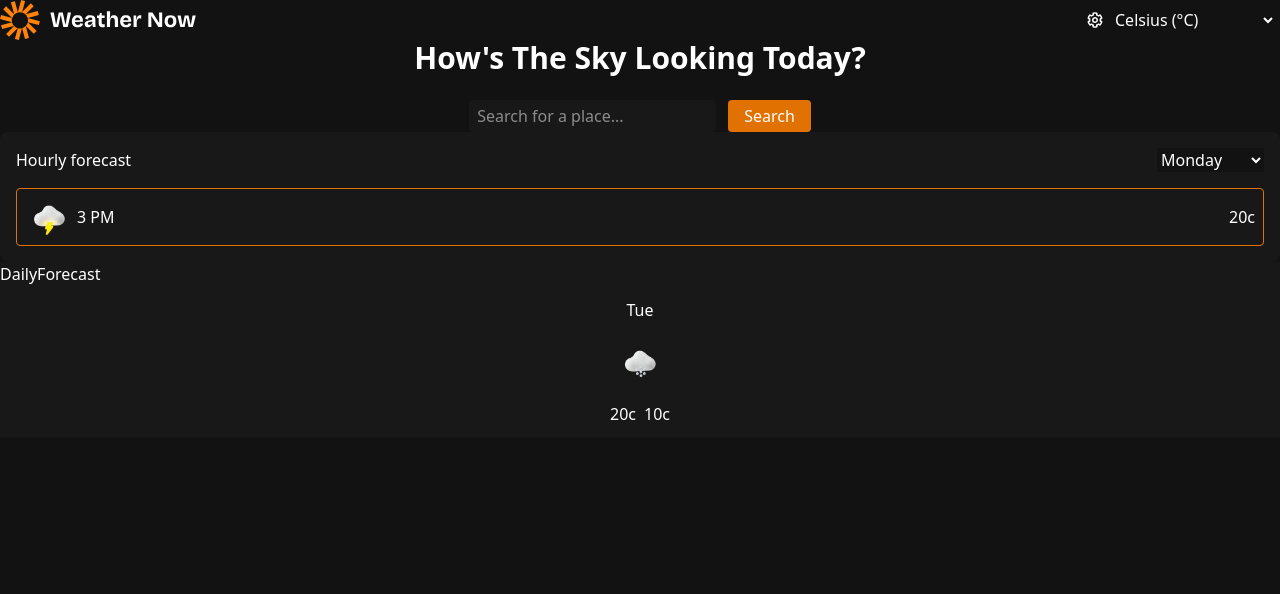
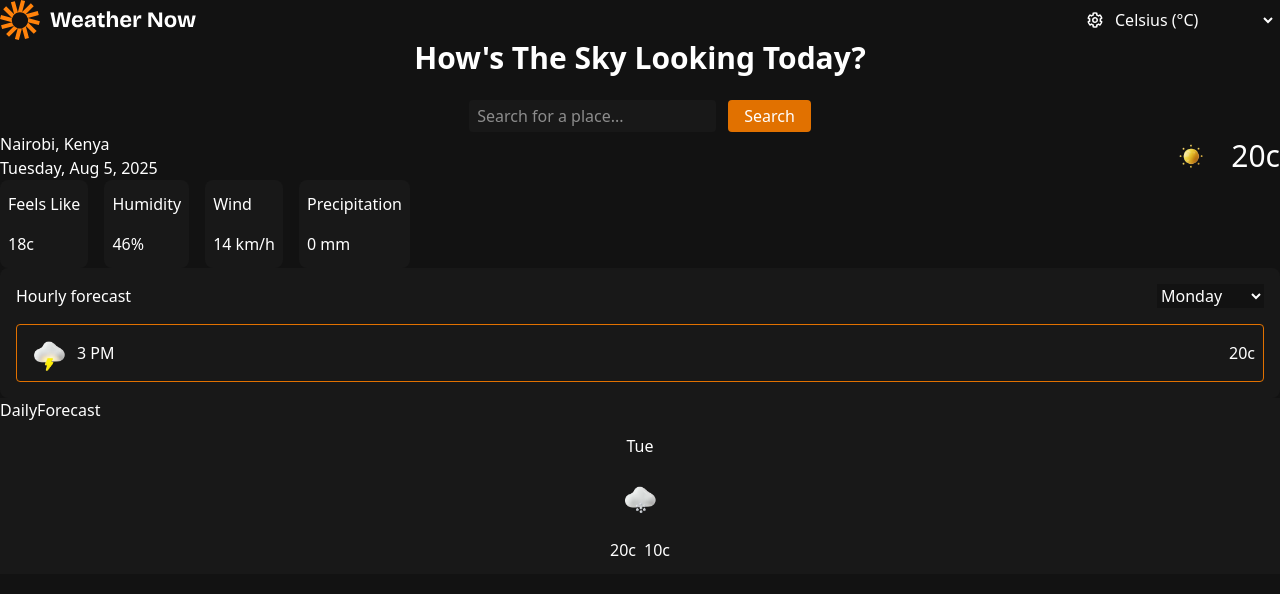
Before and after one commit to chegebrian/weatherApp, a React (Vite) app: page / in a window 1280 px wide. Shown: the top 594 px of the page. Built offline with nearby package versions, Linux system fonts and the light colour scheme.

Commit message:
create the app skeleton

```diff
--- a/src/App.jsx
+++ b/src/App.jsx
@@ -1,14 +1,18 @@
 import React from "react";
 import Header from "./components/Header";
 import Hero from "./components/Hero";
-import Forecast from "./components/Forecast";
+import Forecast from "./components/HourlyForecast";
 import DailyForecast from "./components/DailyForecast";
+import Metric from "./components/Metric";
+import Summary from "./components/Summary";
 
 function App() {
   return (
     <div>
       <Header />
       <Hero />
+      <Summary />
+      <Metric />
       <Forecast />
       <DailyForecast />
     </div>
--- a/src/components/DailyForecast.jsx
+++ b/src/components/DailyForecast.jsx
@@ -2,7 +2,7 @@ import React from "react";
 
 function DailyForecast() {
   return (
-    <div className="bg-[#181818] ">
+    <section className="bg-[#181818] ">
       <h3>DailyForecast</h3>
       <div>
         <div className="flex gap-4 items-center flex-col py-3 px-2 rounded-md">
@@ -16,7 +16,7 @@ function DailyForecast() {
           </div>
         </div>
       </div>
-    </div>
+    </section>
   );
 }
 
--- a/src/components/Hero.jsx
+++ b/src/components/Hero.jsx
@@ -2,7 +2,7 @@ import React from "react";
 
 function Hero() {
   return (
-    <div className="flex items-center flex-col gap-6">
+    <section className="flex items-center flex-col gap-6">
       <h1 className="capitalize font-bold text-3xl">how's the sky looking today?</h1>
       <form action="" className="flex items-center gap-3">
         <input
@@ -16,7 +16,7 @@ function Hero() {
           Search
         </button>
       </form>
-    </div>
+    </section>
   );
 }
 
--- a/src/components/Forecast.jsx
+++ b/src/components/HourlyForecast.jsx
@@ -1,6 +1,6 @@
 import React from "react";
 
-function Forecast() {
+function HourlyForecast() {
   return (
     <section className="bg-[#181818] rounded-lg p-4 flex flex-col gap-4">
       <div className="flex items-center justify-between gap-2">
@@ -30,4 +30,4 @@ function Forecast() {
   );
 }
 
-export default Forecast;
+export default HourlyForecast;
--- /dev/null
+++ b/src/components/Metric.jsx
@@ -0,0 +1,26 @@
+import React from "react";
+
+function Metric() {
+  return (
+    <section className="flex gap-4 items-center">
+      <div className="flex flex-col gap-4 items-start bg-[#181818] rounded-lg py-3 px-2">
+        <p>Feels Like</p>
+        <span>18c</span>
+      </div>
+      <div className="flex flex-col gap-4 items-start bg-[#181818] rounded-lg py-3 px-2">
+        <p>Humidity</p>
+        <span>46%</span>
+      </div>
+      <div className="flex flex-col gap-4 items-start bg-[#181818] rounded-lg py-3 px-2">
+        <p>Wind</p>
+        <span>14 km/h</span>
+      </div>
+      <div className="flex flex-col gap-4 items-start bg-[#181818] rounded-lg py-3 px-2">
+        <p>Precipitation</p>
+        <span>0 mm</span>
+      </div>
+    </section>
+  );
+}
+
+export default Metric;
--- /dev/null
+++ b/src/components/Summary.jsx
@@ -0,0 +1,20 @@
+import React from "react";
+
+function Summary() {
+  return (
+    <section className="flex items-center gap-4 justify-between">
+      <div>
+        <p>Nairobi, Kenya</p>
+        <p>Tuesday, Aug 5, 2025</p>
+      </div>
+      <div className="flex items-center gap-4">
+        <div className="w-12">
+          <img src="../../public/assets/images/icon-sunny.webp" alt="" />
+        </div>
+        <p className="text-3xl">20c</p>
+      </div>
+    </section>
+  );
+}
+
+export default Summary;
```
